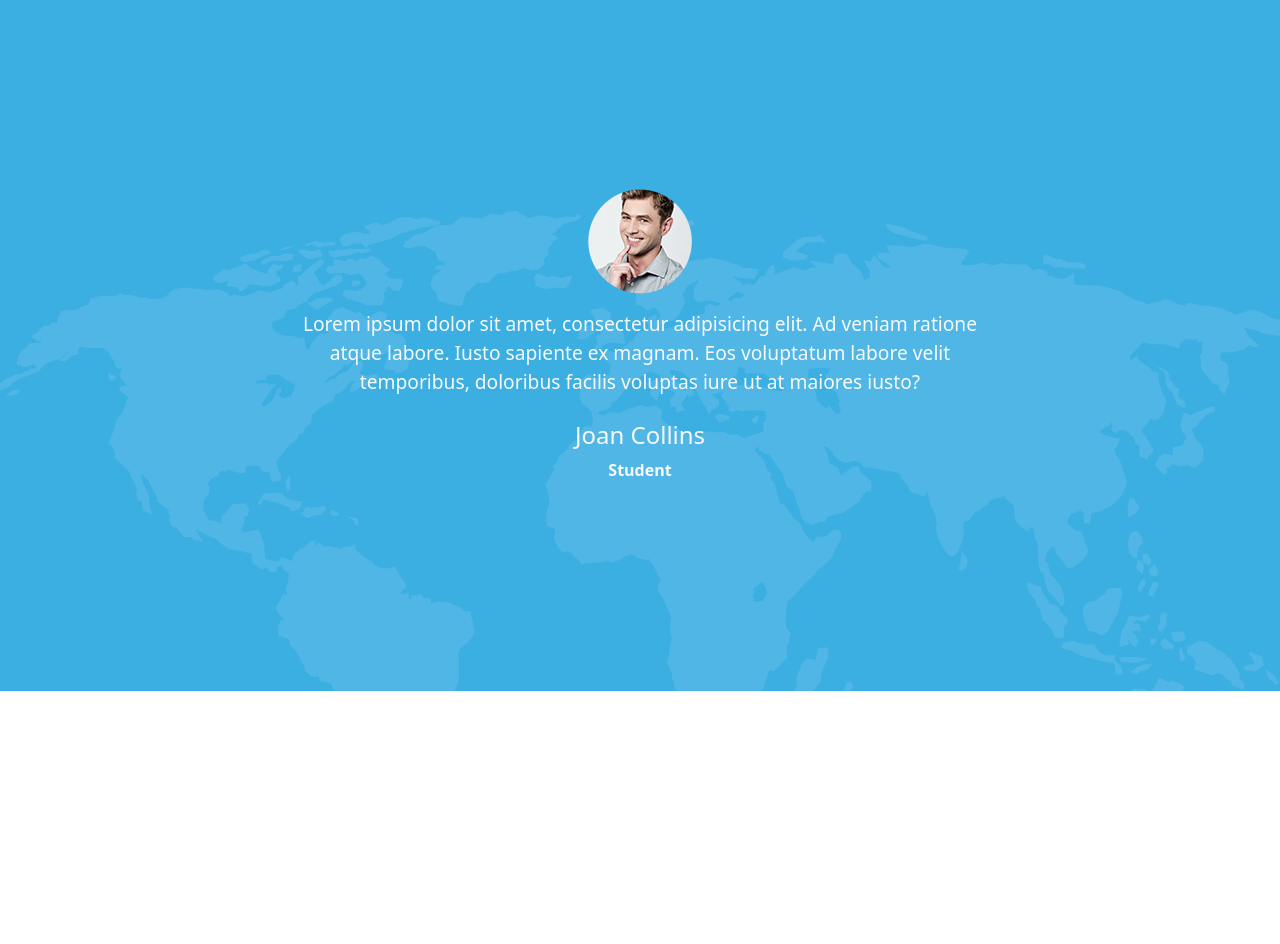
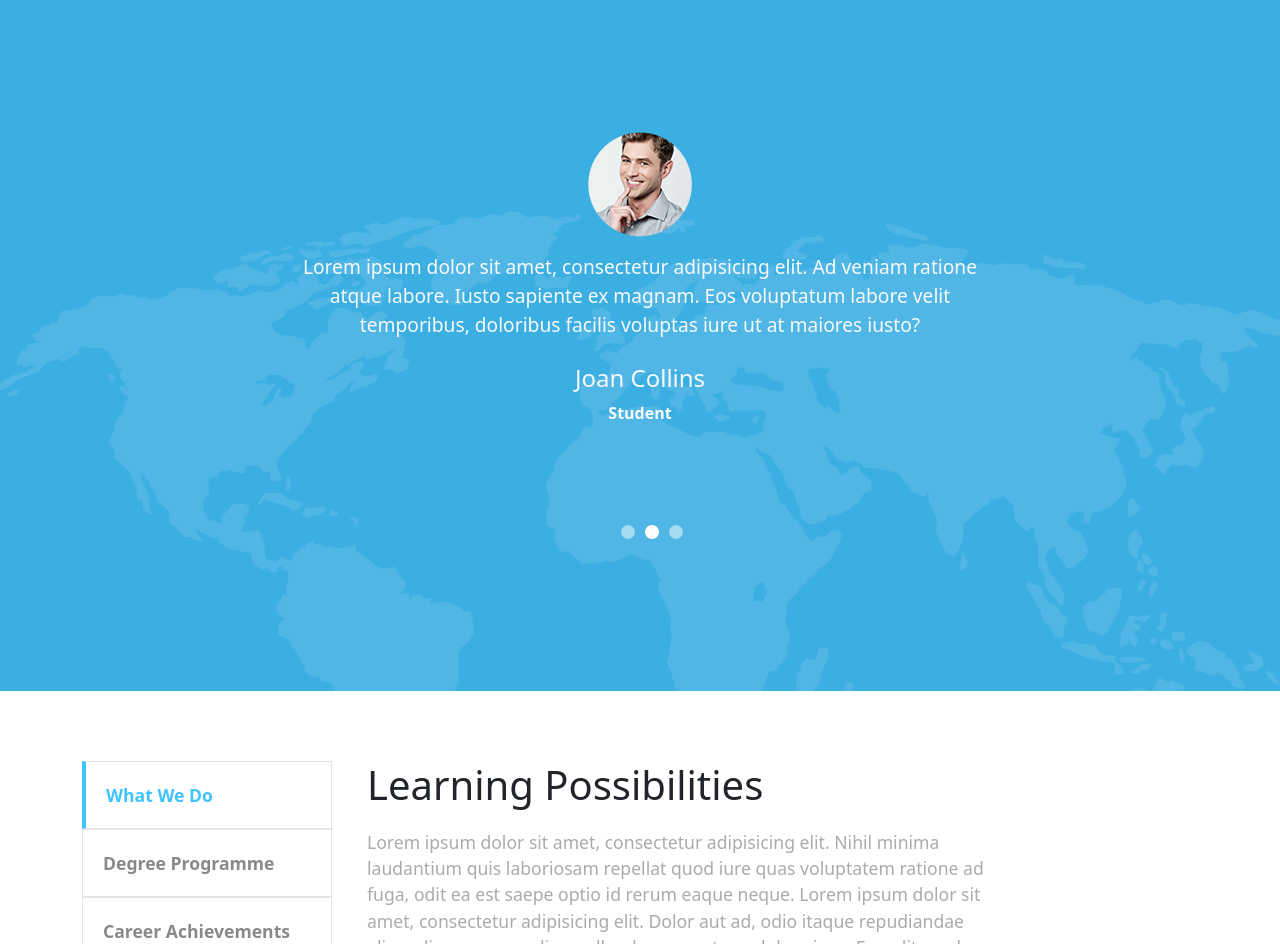
Before and after one commit to AlessandroIacovella95/proj-html-vuejs, a Vue app: page / in a window 1280 px wide. Shown: the part 2620-3564 px from the top of the page. Before the commit the page ends 3311 px from the top, so only its background shows below. Built offline with nearby package versions, Linux system fonts and the light colour scheme.

Commit message:
add fourth section in main content

```diff
--- a/src/components/AppMain.vue
+++ b/src/components/AppMain.vue
@@ -1,29 +1,89 @@
 <script>
 import AppMiniCards from "./Main/AppMiniCards.vue";
+import List from "./Main/List.vue";
 export default {
   data() {
-    return {};
+    return {
+      list_items: [
+        {
+          text: "What We Do",
+          current: true,
         },
-  components: { AppMiniCards },
+        {
+          text: "Degree Programme",
+          current: false,
+        },
+        {
+          text: "Career Achievements",
+          current: false,
+        },
+        {
+          text: "Personal Managment",
+          current: false,
+        },
+        {
+          text: "Steps To Success",
+          current: false,
+        },
+        {
+          text: "Knowledge Transfer",
+          current: false,
+        },
+      ],
+      list_objects: [
+        {
+          text: "We enrich lives through learning",
+          current: true,
+        },
+        {
+          text: "Maximizing potential through individual attention",
+          current: false,
+        },
+        {
+          text: "The trusted name for specialized training",
+          current: false,
+        },
+        {
+          text: "People teach. People learn. This is where they connect",
+          current: false,
+        },
+      ],
+    };
+  },
+  methods: {
+    toggleCurrent(index) {
+      this.list_items.forEach((item, i) => {
+        item.current = i == index;
+      });
+    },
+  },
+
+  components: { AppMiniCards, List },
 };
 </script>
 
 <template>
   <AppMiniCards />
-  <section class="container d-flex flex-column align-items-start">
+  <section class="container">
+    <div class="row">
+      <div class="col d-flex flex-column align-items-start">
         <h2>The Trusted Name <br />for In-Home Tutoring</h2>
         <p class="mt-4">
-      Lorem ipsum dolor sit amet consectetur adipisicing elit. Dignissimos, ipsa
-      magnam sequi itaque modi illo facere veniam, corporis facilis a, velit
-      nihil excepturi. Accusantium harum libero omnis consectetur, amet
-      corrupti.
+          Lorem ipsum dolor sit amet consectetur adipisicing elit. Dignissimos,
+          ipsa magnam sequi itaque modi illo facere veniam, corporis facilis a,
+          velit nihil excepturi. Accusantium harum libero omnis consectetur,
+          amet corrupti.
         </p>
         <a href="#">LEARN MORE</a>
         <div class="img_container">
           <img src="/img/h5-img-1.jpg" alt="" />
         </div>
+      </div>
+    </div>
   </section>
-  <section class="container d-flex justify-content-center mt-5">
+  <section class="container mt-5">
+    <div class="row">
+      <div class="col d-flex justify-content-center">
         <div>
           <img class="custom_img" src="/img/h9-slide-img-2.png" alt="" />
         </div>
@@ -33,12 +93,12 @@ export default {
             Childern to Reach <br />Their Potential
           </h2>
           <p class="mt-4">
-        Lorem ipsum dolor sit amet consectetur adipisicing elit. Aut nihil amet
-        a est, excepturi optio deleniti soluta cum expedita. Est in earum illo
-        animi ipsa nobis non magnam officia doloribus?Lorem ipsum dolor sit amet
-        consectetur, adipisicing elit. Rem ipsam pariatur minima cum fugiat
-        quidem sit ea animi iste recusandae voluptatum tempore dolorum libero
-        culpa, maiores quam corporis cumque iusto?
+            Lorem ipsum dolor sit amet consectetur adipisicing elit. Aut nihil
+            amet a est, excepturi optio deleniti soluta cum expedita. Est in
+            earum illo animi ipsa nobis non magnam officia doloribus?Lorem ipsum
+            dolor sit amet consectetur, adipisicing elit. Rem ipsam pariatur
+            minima cum fugiat quidem sit ea animi iste recusandae voluptatum
+            tempore dolorum libero culpa, maiores quam corporis cumque iusto?
           </p>
           <div class="container_user d-flex align-items-start">
             <div class="d-flex flex-column me-5">
@@ -51,21 +111,63 @@ export default {
             </div>
           </div>
         </div>
+      </div>
+    </div>
   </section>
   <section class="bg_img d-flex justify-content-center align-items-center">
-    <div class="text-center text-light">
+    <div class="container text-center">
+      <div class="row">
+        <div class="col text-light">
           <img
             class="mb-3"
-        src="../../public/img/testimonials-standard-2.png"
+            src="/img/testimonials-standard-2.png"
             alt="testimonials"
           />
-      <p class="mb-4">
+          <p class="mb-4 text-light">
             Lorem ipsum dolor sit amet, consectetur adipisicing elit. Ad veniam
-        ratione atque labore. Iusto sapiente ex magnam. Eos voluptatum labore
-        velit temporibus, doloribus facilis voluptas iure ut at maiores iusto?
+            ratione atque labore. Iusto sapiente ex magnam. Eos voluptatum
+            labore velit temporibus, doloribus facilis voluptas iure ut at
+            maiores iusto?
           </p>
           <h6>Joan Collins</h6>
           <span>Student</span>
+          <div
+            class="d-flex justify-content-center align-items-center text-light"
+          >
+            <div class="circle"></div>
+            <div class="circle slide_active"></div>
+            <div class="circle"></div>
+          </div>
+        </div>
+      </div>
+    </div>
+  </section>
+  <section class="container">
+    <div class="row">
+      <div class="col-3">
+        <ul class="list_items">
+          <List
+            v-for="(item, index) in list_items"
+            :text="item.text"
+            :class="{ items: item, active_border: item.current }"
+            @click="toggleCurrent(index)"
+          />
+        </ul>
+      </div>
+      <div class="col-7">
+        <h3>Learning Possibilities</h3>
+        <p>
+          Lorem ipsum dolor sit amet, consectetur adipisicing elit. Nihil minima
+          laudantium quis laboriosam repellat quod iure quas voluptatem ratione
+          ad fuga, odit ea est saepe optio id rerum eaque neque. Lorem ipsum
+          dolor sit amet, consectetur adipisicing elit. Dolor aut ad, odio
+          itaque repudiandae eligendi eos commodi, repellendus eum atque dolore
+          ipsa. Expedita sed voluptate eum at quod minus ipsum?
+        </p>
+        <ul class="list_items">
+          <List v-for="object in list_objects" :text="object.text" />
+        </ul>
+      </div>
     </div>
   </section>
 </template>
@@ -130,5 +232,61 @@ section {
       font-weight: 700;
     }
   }
+  .circle {
+    margin-top: 100px;
+    margin-right: 5px;
+    margin-left: 5px;
+    width: 14px;
+    aspect-ratio: 1;
+    background-color: #ffffff80;
+    border-radius: 50%;
+    cursor: pointer;
+  }
+
+  .slide_active {
+    background-color: white;
+  }
+}
+
+.list_items {
+  list-style: none;
+  padding-left: 0;
+
+  .active_border {
+    border-left: 4px solid #40c4ff !important;
+    color: #40c4ff !important;
+  }
+  .items {
+    color: #898989;
+    font-weight: 600;
+    font-size: 1.1rem;
+    border: 1px solid #e5e5e5;
+    width: 250px;
+    padding: 20px;
+    white-space: nowrap;
+    cursor: pointer;
+  }
+}
+
+.col-7 {
+  h3 {
+    font-size: 2.5rem;
+    margin-bottom: 20px;
+  }
+  p {
+    font-size: 1.1rem;
+  }
+
+  li {
+    margin-top: 14px;
+    color: #ababab;
+    font-size: 1.1rem;
+  }
+
+  li::before {
+    content: "✓";
+    color: #40c4ff;
+    margin-right: 10px;
+  }
 }
 </style>
--- /dev/null
+++ b/src/components/Main/List.vue
@@ -0,0 +1,17 @@
+<script>
+export default {
+  data() {
+    return {};
+  },
+  props: {
+    text: String,
+    current: Boolean,
+  },
+};
+</script>
+
+<template>
+  <li>{{ text }}</li>
+</template>
+
+<style lang="scss" scoped></style>
--- a/src/main.js
+++ b/src/main.js
@@ -7,8 +7,9 @@ import { FontAwesomeIcon } from "@fortawesome/vue-fontawesome";
 import { faMagnifyingGlass } from "@fortawesome/free-solid-svg-icons";
 import { faBagShopping } from "@fortawesome/free-solid-svg-icons";
 import { faBars } from "@fortawesome/free-solid-svg-icons";
+import { faCheck } from "@fortawesome/free-solid-svg-icons";
 
-library.add(faMagnifyingGlass, faBagShopping, faBars);
+library.add(faMagnifyingGlass, faBagShopping, faBars, faCheck);
 
 const app = createApp(App);
 app.component("font-awesome-icon", FontAwesomeIcon);
```
Lines whose indentation alone changed are shown as unchanged.
